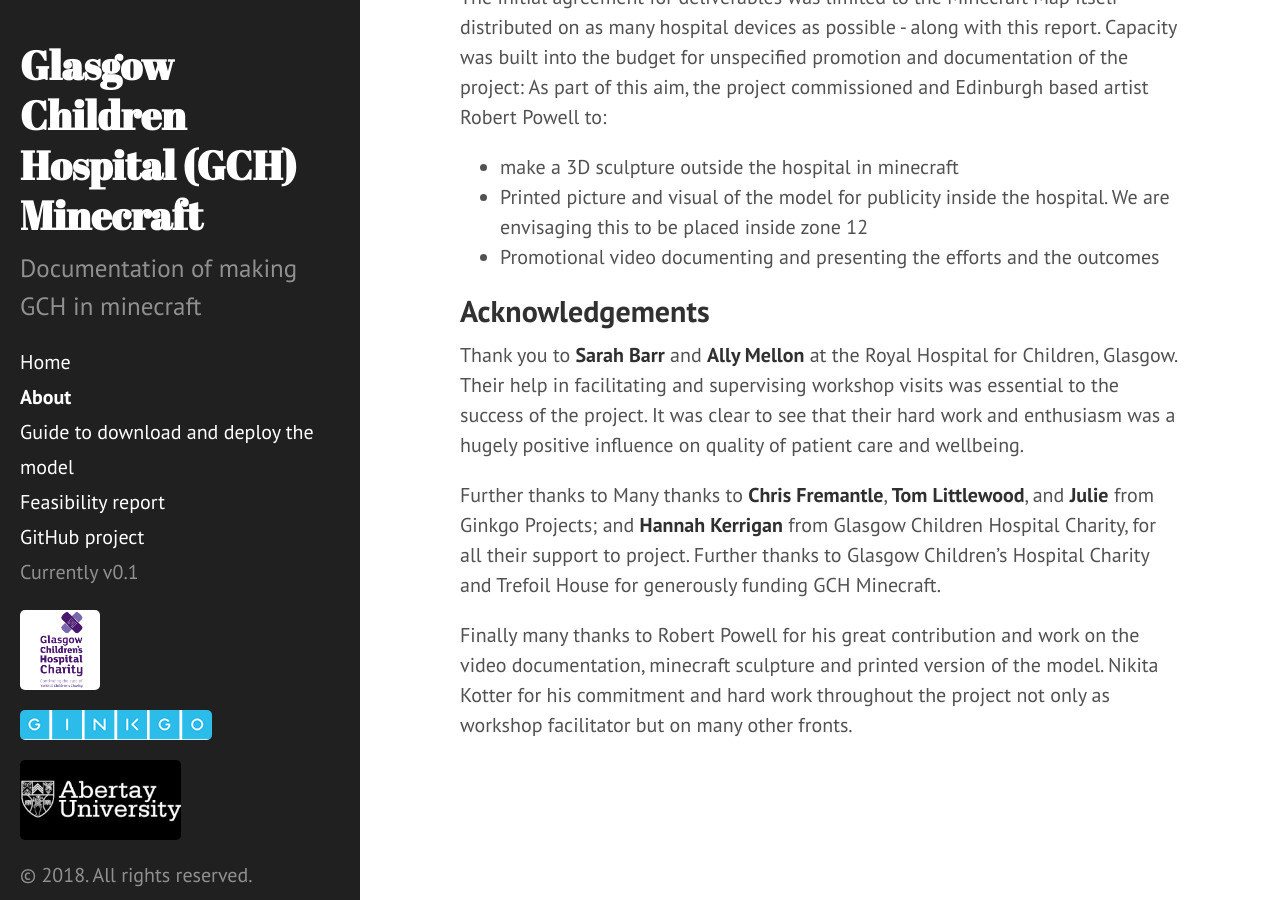
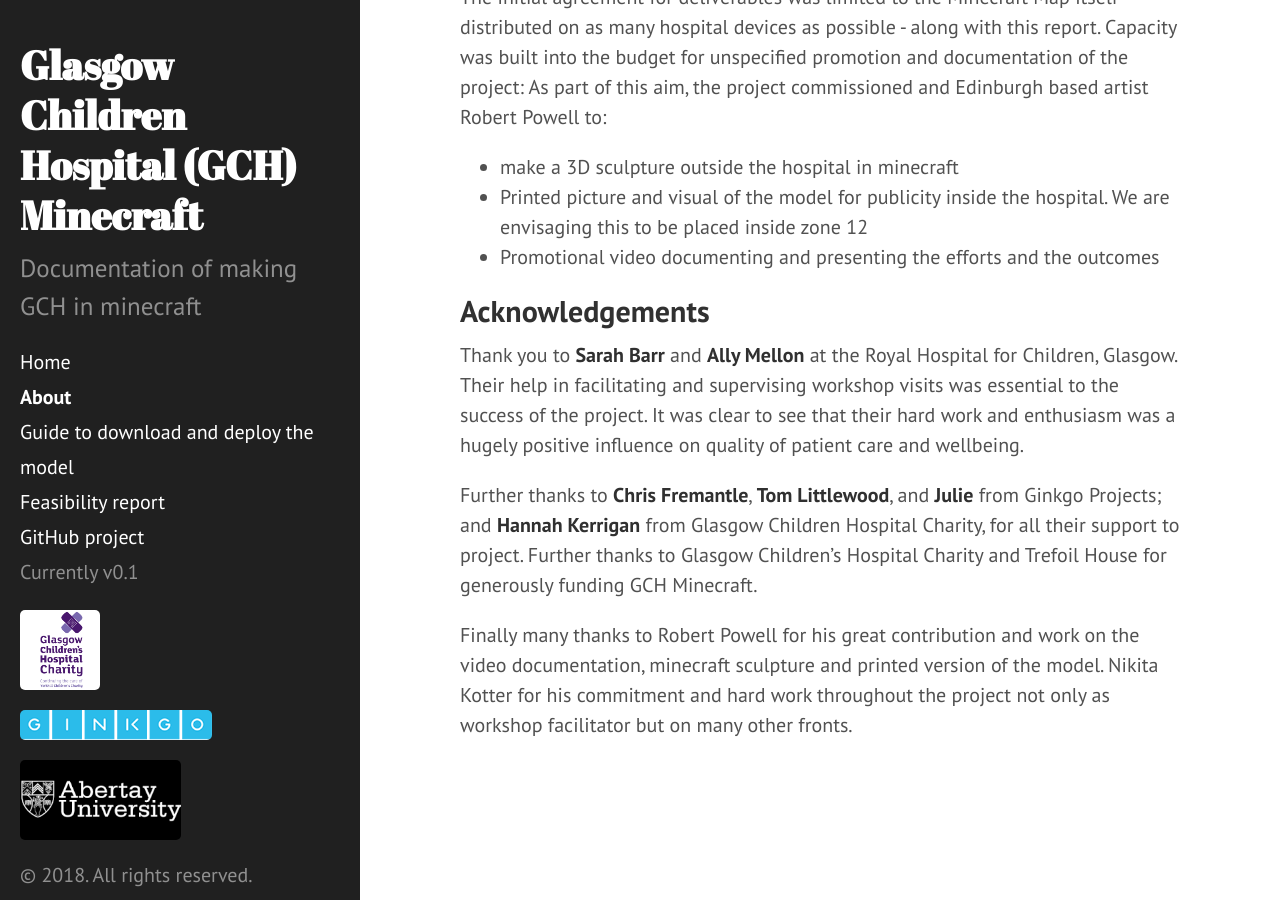
Before and after one commit to Mehrpouya/gch_minecraft, a Jekyll site: the page built from about.md, in a window 1280 px wide and 900 px high, scrolled down 5197 px. Built offline with Jekyll 4.4.1, drawn with Linux system fonts in a browser that asks for light colours; Markdown is read by kramdown in place of the engine named in the settings.

Commit message:
typo error

```diff
--- a/about.md
+++ b/about.md
@@ -90,6 +90,6 @@ As part of this aim, the project commissioned and Edinburgh based artist Robert
 Thank you to **Sarah Barr** and **Ally Mellon** at the Royal Hospital for Children, Glasgow. Their help in facilitating and supervising workshop visits was essential to the success of the project.
 It was clear to see that their hard work and enthusiasm was a hugely positive influence on quality of patient care and wellbeing.
 
-Further thanks to  Many thanks to **Chris Fremantle**, **Tom Littlewood**, and **Julie** from Ginkgo Projects; and **Hannah Kerrigan** from Glasgow Children Hospital Charity, for all their support to project. Further thanks to Glasgow Children’s Hospital Charity and Trefoil House for generously funding GCH Minecraft.
+Further thanks to **Chris Fremantle**, **Tom Littlewood**, and **Julie** from Ginkgo Projects; and **Hannah Kerrigan** from Glasgow Children Hospital Charity, for all their support to project. Further thanks to Glasgow Children’s Hospital Charity and Trefoil House for generously funding GCH Minecraft.
 
 Finally many thanks to Robert Powell for his great contribution and work on the video documentation, minecraft sculpture and printed version of the model. Nikita Kotter for his commitment and hard work throughout the project not only as workshop facilitator but on many other fronts.
```
